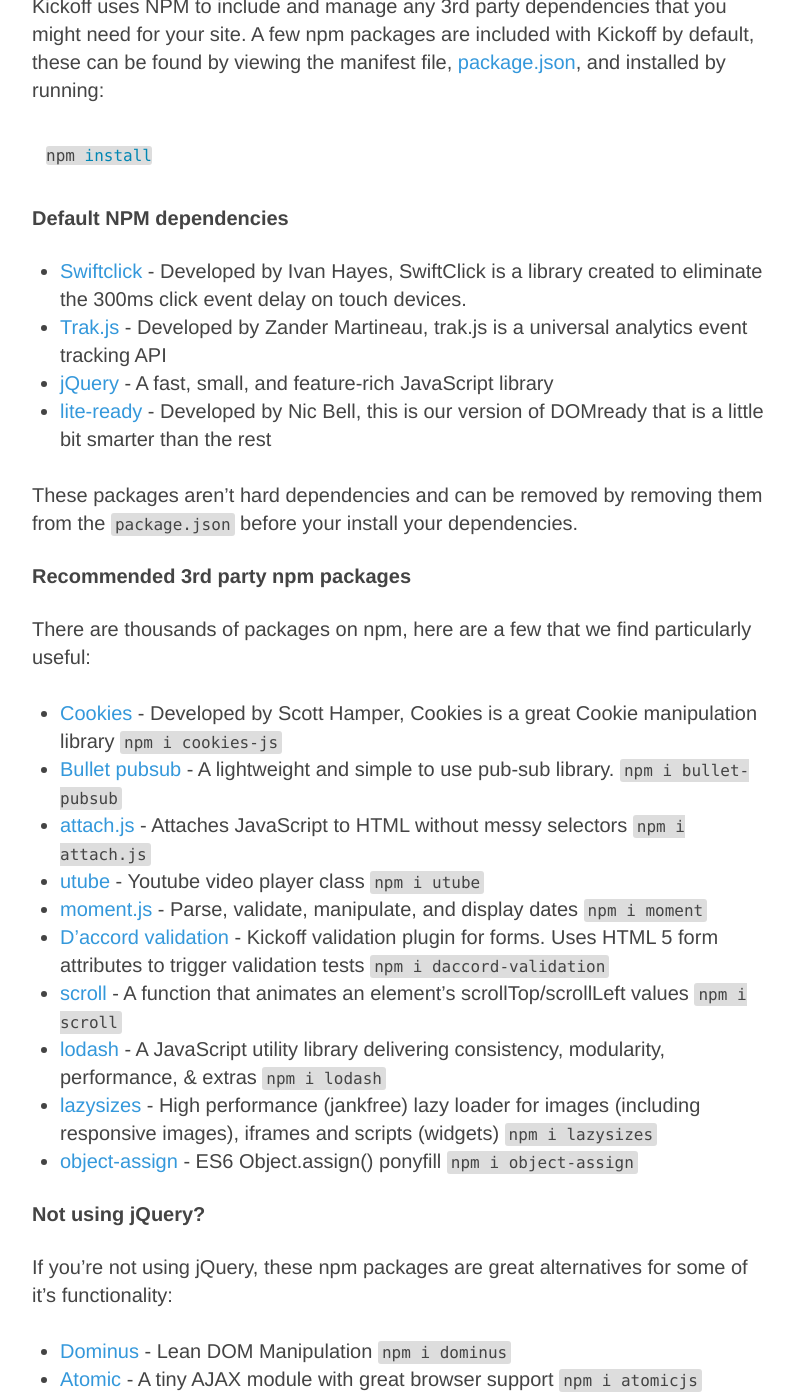
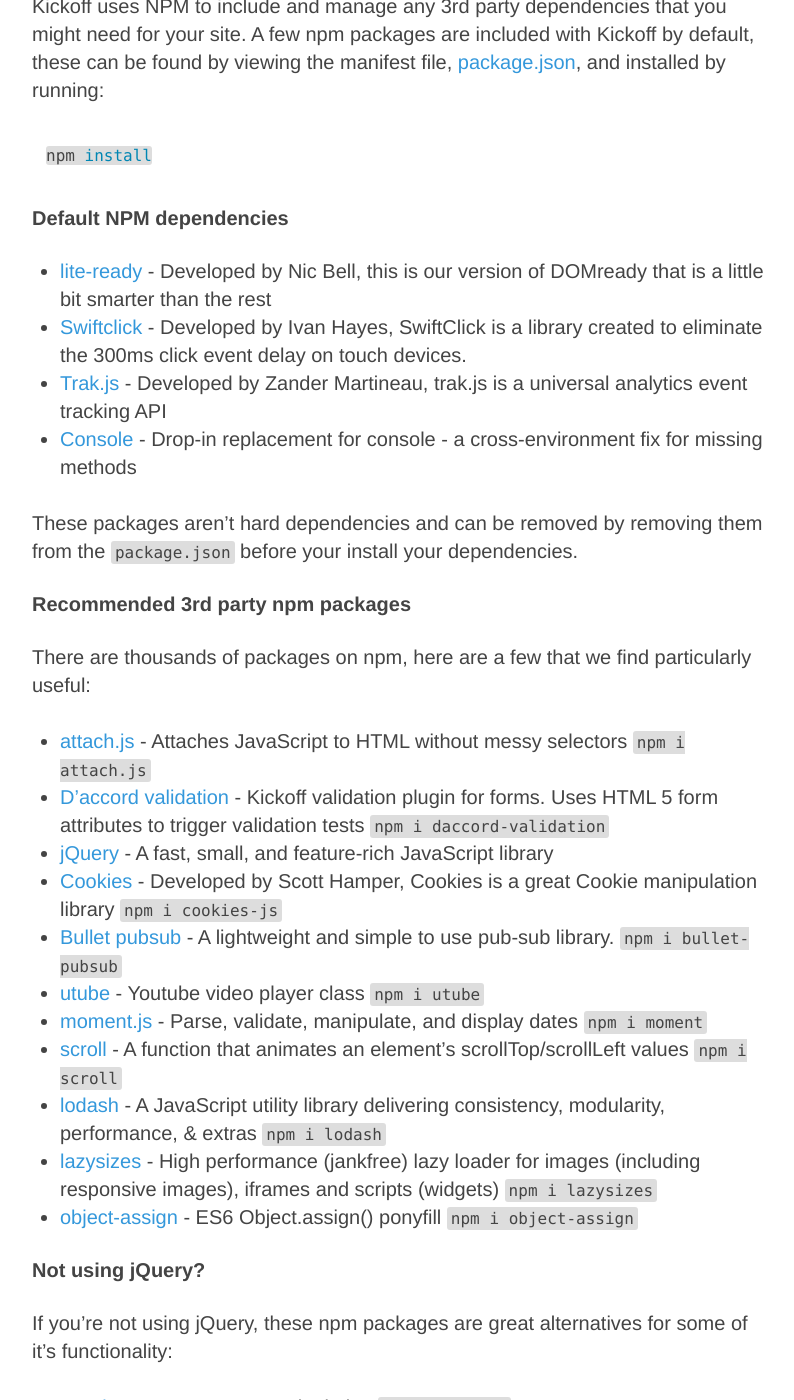
Before and after one commit to TryKickoff/trykickoff.github.io, a Jekyll site: the page built from learn/js.md, in a window 1280 px wide and 1400 px high, scrolled down 2429 px. Shown: the whole window, without its empty margins (363-1157 px from the left). Built offline with Jekyll 4.4.1, drawn with Linux system fonts in a browser that asks for light colours; Markdown is read by kramdown in place of the engine named in the settings; comment, search, counter and statistics services are not loaded; some of the changed lines change nothing that is shown; some of the changed text lies outside the part shown.

Commit message:
update js docs

```diff
--- a/learn/js.md
+++ b/learn/js.md
@@ -76,10 +76,10 @@
 
 #### Default NPM dependencies
 
+* [lite-ready](https://www.npmjs.com/package/lite-ready) - Developed by Nic Bell, this is our version of DOMready that is a little bit smarter than the rest
 * [Swiftclick](https://github.com/tmwagency/swiftclick) - Developed by Ivan Hayes, SwiftClick is a library created to eliminate the 300ms click event delay on touch devices.
 * [Trak.js](https://github.com/mrmartineau/trak.js) - Developed by Zander Martineau, trak.js is a universal analytics event tracking API
-* [jQuery](https://github.com/jquery/jquery/) - A fast, small, and feature-rich JavaScript library
-* [lite-ready](https://www.npmjs.com/package/lite-ready) - Developed by Nic Bell, this is our version of DOMready that is a little bit smarter than the rest
+* [Console](https://github.com/matthewhudson/console) - Drop-in replacement for console - a cross-environment fix for missing methods
 
 These packages aren’t hard dependencies and can be removed by removing them from the `package.json` before your install your dependencies.
 
@@ -87,12 +87,13 @@
 
 There are thousands of packages on npm, here are a few that we find particularly useful:
 
+* [attach.js](https://www.npmjs.com/package/attach.js) - Attaches JavaScript to HTML without messy selectors `npm i attach.js`
+* [D'accord validation](https://www.npmjs.com/package/daccord-validation) - Kickoff validation plugin for forms. Uses HTML 5 form attributes to trigger validation tests `npm i daccord-validation`
+* [jQuery](https://github.com/jquery/jquery/) - A fast, small, and feature-rich JavaScript library
 * [Cookies](https://github.com/ScottHamper/Cookies/) - Developed by Scott Hamper, Cookies is a great Cookie manipulation library `npm i cookies-js`
 * [Bullet pubsub](https://www.npmjs.com/package/bullet-pubsub) - A lightweight and simple to use pub-sub library. `npm i bullet-pubsub`
-* [attach.js](https://www.npmjs.com/package/attach.js) - Attaches JavaScript to HTML without messy selectors `npm i attach.js`
 * [utube](https://www.npmjs.com/package/utube) - Youtube video player class `npm i utube`
 * [moment.js](https://www.npmjs.com/package/moment) - Parse, validate, manipulate, and display dates  `npm i moment`
-* [D'accord validation](https://www.npmjs.com/package/daccord-validation) - Kickoff validation plugin for forms. Uses HTML 5 form attributes to trigger validation tests `npm i daccord-validation`
 * [scroll](https://www.npmjs.com/package/scroll) - A function that animates an element’s scrollTop/scrollLeft values `npm i scroll`
 * [lodash](https://lodash.com/) - A JavaScript utility library delivering consistency, modularity, performance, & extras `npm i lodash`
 * [lazysizes](https://www.npmjs.com/package/lazysizes) - High performance (jankfree) lazy loader for images (including responsive images), iframes and scripts (widgets) `npm i lazysizes`
@@ -118,12 +119,6 @@
 
 By default, Kickoff includes the following libraries:
 
-### jQuery
-
-Kickoff includes jQuery by default, and it is installed via [npm](#npm).
-
-To remove jQuery from your project, simply remove the `require('jquery')` statement in your `script.js` file.
-
 ### Modernizr
 
 The latest version of Modernizr, configured to detect some commonly used CSS features, is included by default. You may wish to create your own [custom Modernizr build](http://www.modernizr.com/download/) and replace the included version.
```
